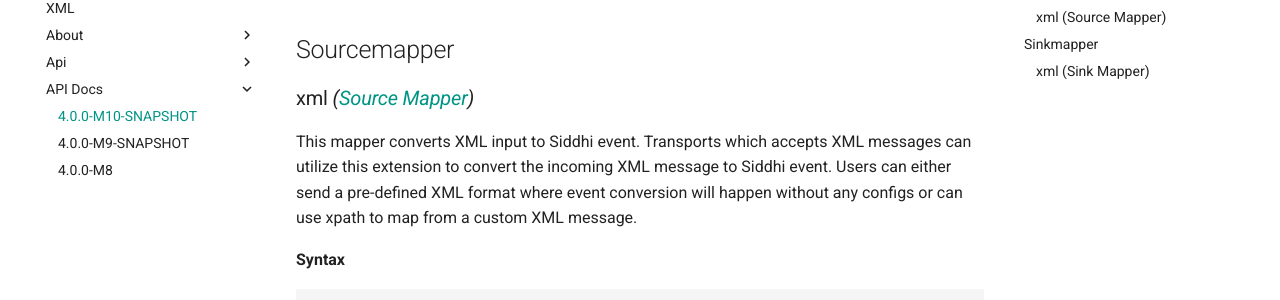
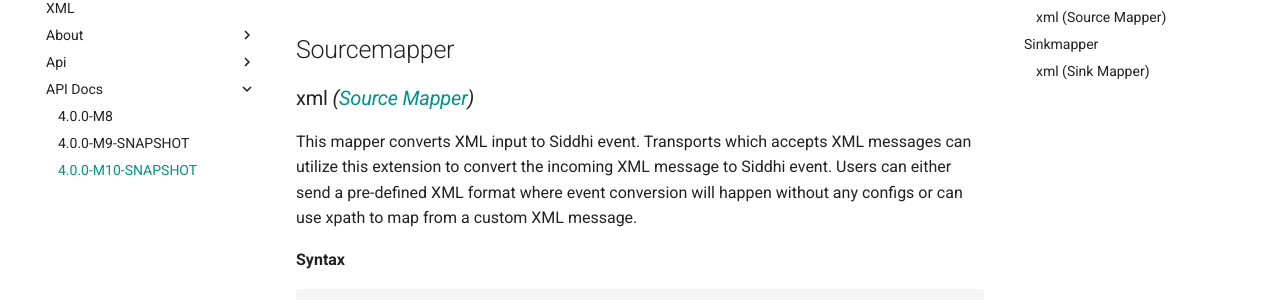
Before and after one commit to tishan89/siddhi-map-xml, an MkDocs documentation site: the page built from docs/api/4.0.0-M10-SNAPSHOT.md, in a window 1280 px wide. Shown: the part 148-448 px from the top of the page. Built offline with MkDocs 1.6.1 and Material for MkDocs 9.7.7, drawn with Linux system fonts in a browser that asks for light colours; old or Windows-style settings are respelled for this version of MkDocs.

```diff
--- a/mkdocs.yml
+++ b/mkdocs.yml
@@ -15,7 +15,7 @@ pages:
   - 4.0.0-M9-SNAPSHOT: api/4.0.0-M9-SNAPSHOT.md
   - 4.0.0-M8: api/4.0.0-M8.md
 - API Docs:
+  - 4.0.0-M8: api/4.0.0-M8.md
+  - 4.0.0-M9-SNAPSHOT: api/4.0.0-M9-SNAPSHOT.md
   - 4.0.0-M10-SNAPSHOT: api/4.0.0-M10-SNAPSHOT.md
-  - 4.0.0-M9-SNAPSHOT: api/4.0.0-M9-SNAPSHOT.md
-  - 4.0.0-M8: api/4.0.0-M8.md
 theme: material
```
Also changed, not shown: 3 other files.
